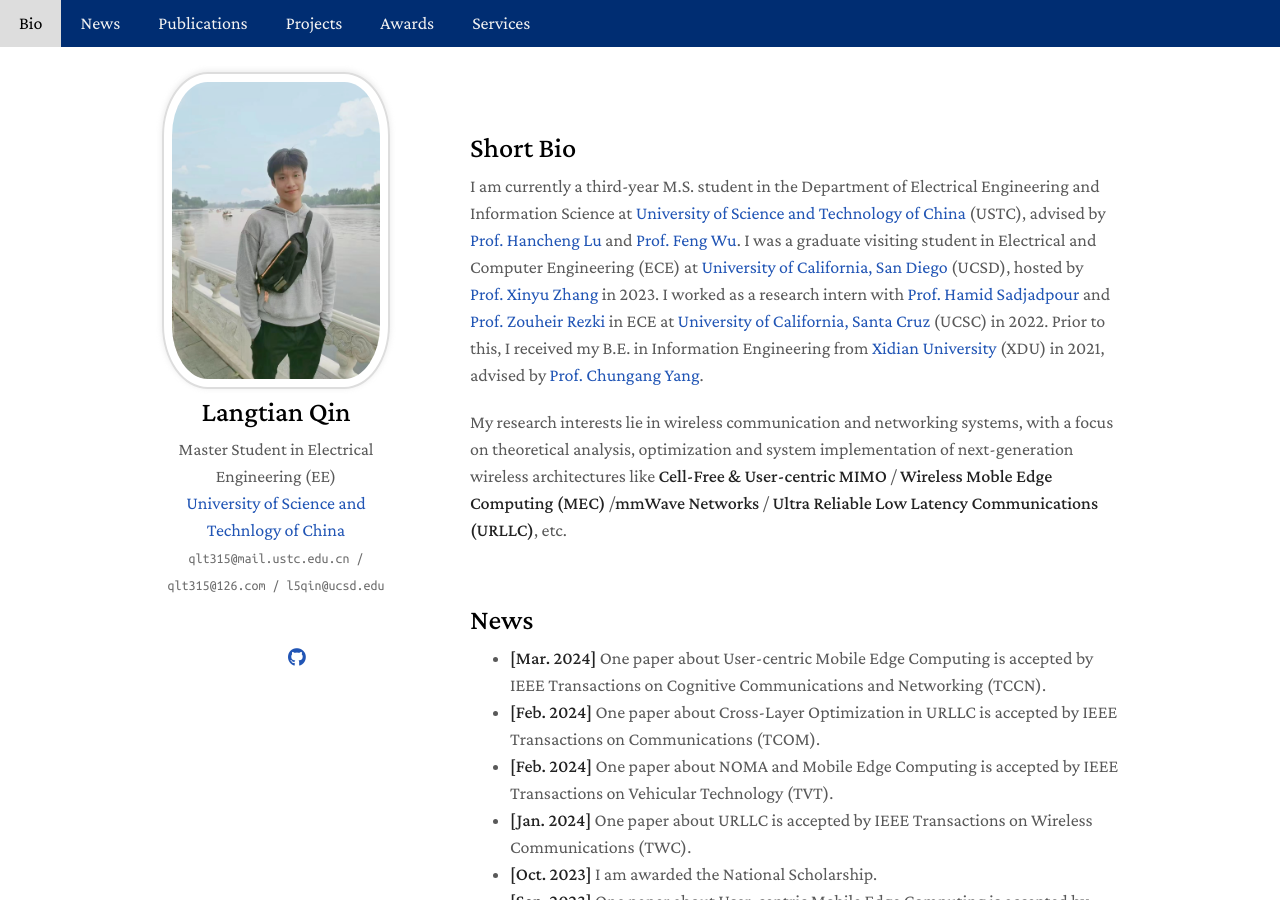
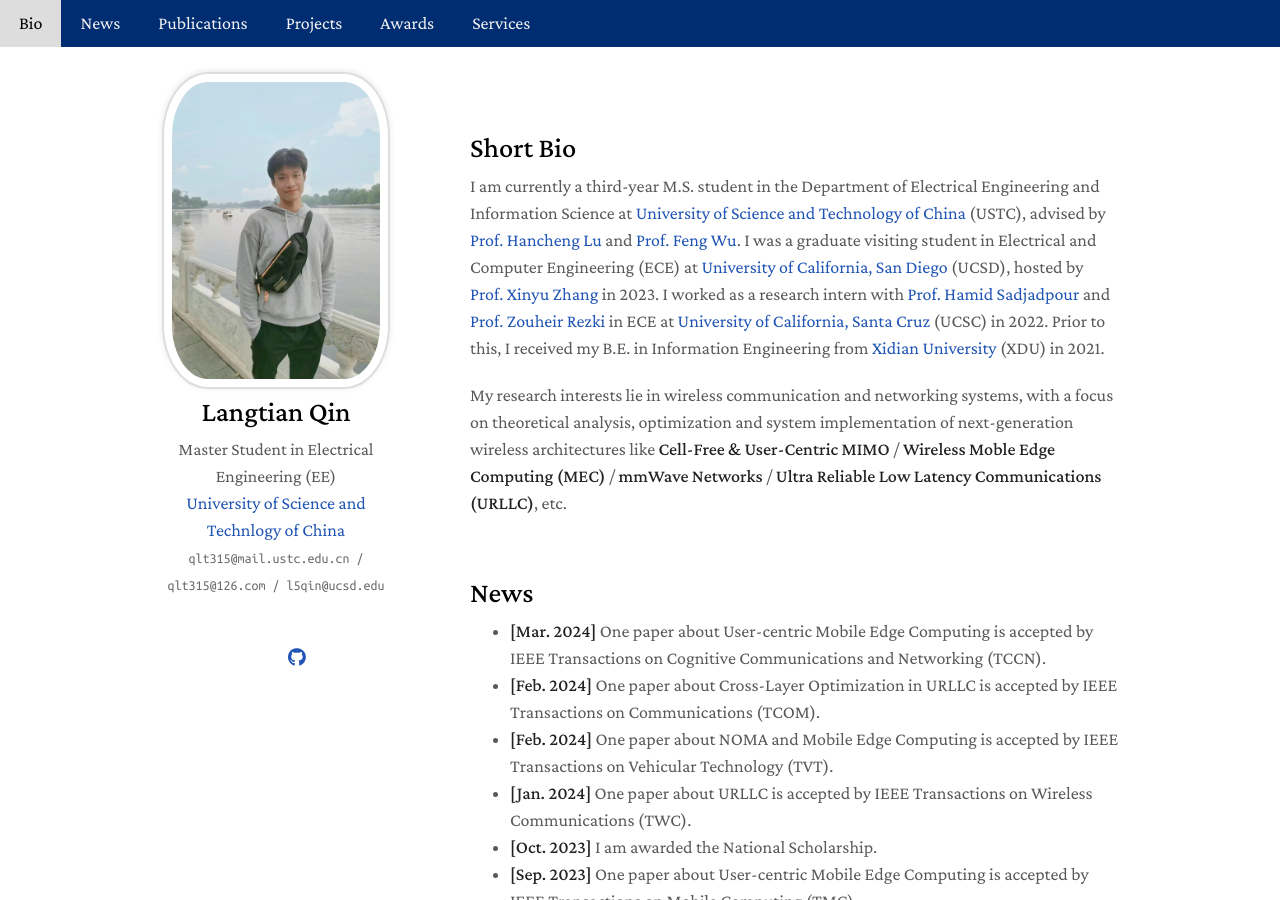
Before and after one commit to qlt315/qlt315.github.io, a Jekyll site: the page built from index.md, in a window 1280 px wide and 900 px high. Built offline with Jekyll 4.4.1, drawn with Linux system fonts in a browser that asks for light colours; a style sheet for code colours, icons or effects is not loaded.

Commit message:
Update index.md

```diff
--- a/index.md
+++ b/index.md
@@ -6,10 +6,9 @@ layout: homepage
 
 <h2 style="margin: 60px 0px 10px;">Short Bio</h2>
 
-I am currently a third-year M.S. student in the Department of Electrical Engineering and Information Science at [University of Science and Technology of China](https://en.ustc.edu.cn) (USTC), advised by [Prof. Hancheng Lu](http://staff.ustc.edu.cn/~hclu) and [Prof. Feng Wu](https://scholar.google.com/citations?hl=zh-CN&user=5bInRDEAAAAJ). I  was a graduate visiting student in Electrical and Computer Engineering (ECE) at [University of California, San Diego](https://ece.ucsd.edu/) (UCSD), hosted by [Prof. Xinyu Zhang](http://xyzhang.ucsd.edu/) in 2023. I worked as a research intern with [Prof. Hamid Sadjadpour](https://users.soe.ucsc.edu/~hamid/) and [Prof. Zouheir Rezki](https://sites.google.com/site/zouheirrezki/home?authuser=0) in ECE at [University of California, Santa Cruz](https://engineering.ucsc.edu/departments/electrical-and-computer-engineering/) (UCSC) in 2022. Prior to this,
-I received my B.E. in Information Engineering from [Xidian University](https://en.xidian.edu.cn/) (XDU) in 2021, advised by [Prof. Chungang Yang](https://web.xidian.edu.cn/cgyang/en/index.html).
+I am currently a third-year M.S. student in the Department of Electrical Engineering and Information Science at [University of Science and Technology of China](https://en.ustc.edu.cn) (USTC), advised by [Prof. Hancheng Lu](http://staff.ustc.edu.cn/~hclu) and [Prof. Feng Wu](https://scholar.google.com/citations?hl=zh-CN&user=5bInRDEAAAAJ). I  was a graduate visiting student in Electrical and Computer Engineering (ECE) at [University of California, San Diego](https://ece.ucsd.edu/) (UCSD), hosted by [Prof. Xinyu Zhang](http://xyzhang.ucsd.edu/) in 2023. I worked as a research intern with [Prof. Hamid Sadjadpour](https://users.soe.ucsc.edu/~hamid/) and [Prof. Zouheir Rezki](https://sites.google.com/site/zouheirrezki/home?authuser=0) in ECE at [University of California, Santa Cruz](https://engineering.ucsc.edu/departments/electrical-and-computer-engineering/) (UCSC) in 2022. Prior to this, I received my B.E. in Information Engineering from [Xidian University](https://en.xidian.edu.cn/) (XDU) in 2021.
 
-My research interests lie in wireless communication and networking systems, with a focus on theoretical analysis, optimization and system implementation of next-generation wireless architectures like **Cell-Free & User-centric MIMO** / **Wireless Moble Edge Computing (MEC)** /**mmWave Networks** / **Ultra Reliable Low Latency Communications (URLLC)**, etc.
+My research interests lie in wireless communication and networking systems, with a focus on theoretical analysis, optimization and system implementation of next-generation wireless architectures like **Cell-Free & User-Centric MIMO** / **Wireless Moble Edge Computing (MEC)** / **mmWave Networks** / **Ultra Reliable Low Latency Communications (URLLC)**, etc.
 
 {% include_relative _includes/news.md %}
 
```
